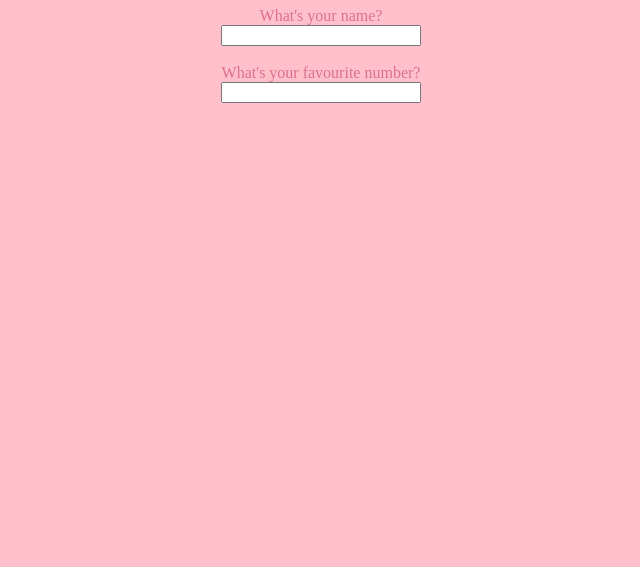
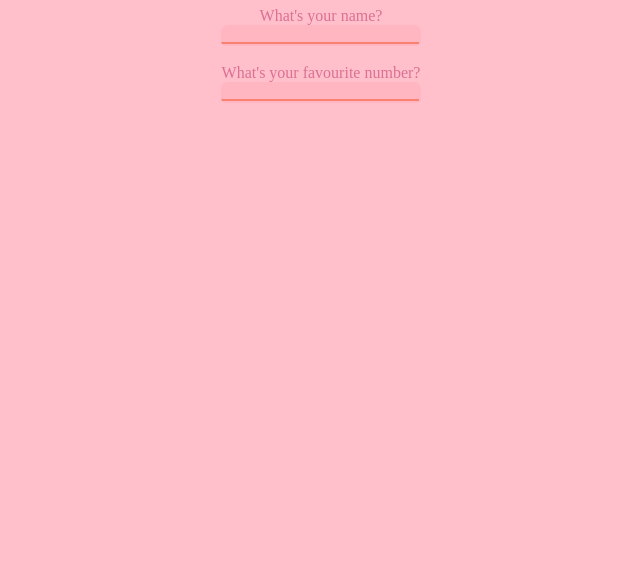
Before and after one commit to JG-exe/valentines26, a website built with Vite: page index.html in a window 1280 px wide. Shown: the part 233-800 px from the top of the page, without its empty margins (319-959 px from the left). Built offline with nearby package versions, Linux system fonts and the light colour scheme.

Commit message:
login page styling

```diff
--- a/index.html
+++ b/index.html
@@ -14,7 +14,7 @@
         <label for="name">What's your name?</label>
         <input type="text" id="name" /><br />
         <label for="pw">What's your favourite number?</label>
-        <input type="pw" />
+        <input type="password" id="pw" />
       </form>
     </div>
   </body>
--- a/src/css/colours.css
+++ b/src/css/colours.css
@@ -1,7 +1,13 @@
 :root {
   /* background colours */
   --bg-primary: pink;
+  --bg-secondary: lightpink;
 
   /* text colours */
   --txt-primary: palevioletred;
+  --txt-secondary: lightgreen;
+
+  /* highlight colours */
+  --hl-primary: salmon;
+  --hl-secondary: violet;
 }
--- a/src/style.css
+++ b/src/style.css
@@ -17,7 +17,25 @@ form {
   flex-direction: column;
   text-align: center;
   width: 200px;
-  input {
-    text-align: center;
-  }
 }
+
+input {
+  text-align: center;
+  border: 2px solid transparent;
+  background-color: var(--bg-secondary);
+  border-radius: 7px 7px 5px 5px;
+  transition-duration: 0.3s;
+  background-image: linear-gradient(
+    to right,
+    var(--hl-secondary) 50%,
+    var(--hl-primary) 50%
+  );
+  background-size: 220% 2px;
+  background-position: 100% 100%;
+  background-repeat: no-repeat;
+}
+
+input:focus {
+  outline: none;
+  background-position: 0% 100%;
+}
```
